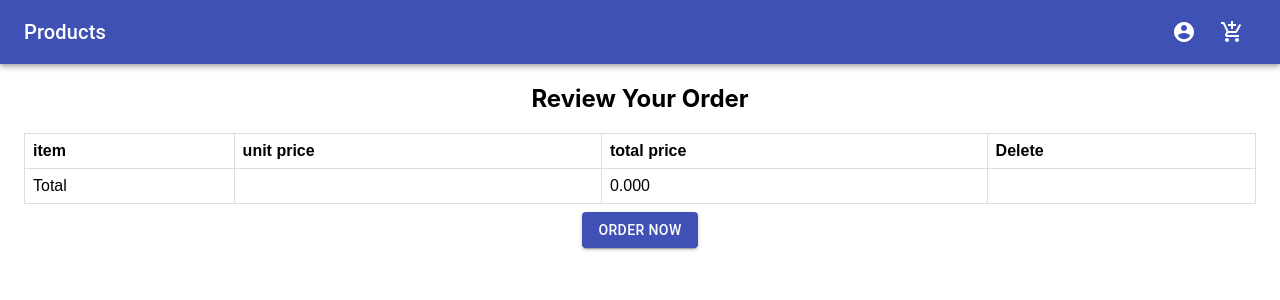
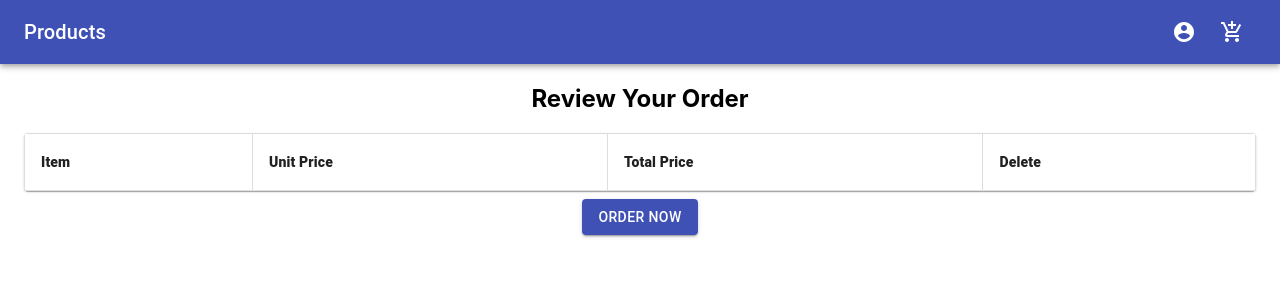
Before and after one commit to AlaaMostapha/product-react-app, a React (Create React App) app: page /ReviewOrder in a window 1280 px wide. Shown: the top 300 px of the page. Built offline with nearby package versions, Linux system fonts and the light colour scheme.

Commit message:
add material ui table and make it reusable for review order page

```diff
--- a/src/components/table/table.js
+++ b/src/components/table/table.js
@@ -1,60 +1,41 @@
-import React from 'react';
-import { makeStyles } from '@material-ui/core/styles';
-import Table from '@material-ui/core/Table';
-import TableBody from '@material-ui/core/TableBody';
-import TableCell from '@material-ui/core/TableCell';
-import TableContainer from '@material-ui/core/TableContainer';
-import TableHead from '@material-ui/core/TableHead';
-import TableRow from '@material-ui/core/TableRow';
-import Paper from '@material-ui/core/Paper';
-import './table.scss';
-
+import React from "react";
+import { makeStyles } from "@material-ui/core/styles";
+import Table from "@material-ui/core/Table";
+import TableBody from "@material-ui/core/TableBody";
+import TableCell from "@material-ui/core/TableCell";
+import TableContainer from "@material-ui/core/TableContainer";
+import TableHead from "@material-ui/core/TableHead";
+import TableRow from "@material-ui/core/TableRow";
+import Paper from "@material-ui/core/Paper";
+import "./table.scss";
 const useStyles = makeStyles({
   table: {
     minWidth: 650,
   },
+  tabelHeadings: {
+    fontWeight: 800,
+  },
 });
 
-function createData(name, calories, fat, carbs, protein) {
-  return { name, calories, fat, carbs, protein };
-}
-
-const rows = [
-  createData('Frozen yoghurt', 159, 6.0, 24, 4.0),
-  createData('Ice cream sandwich', 237, 9.0, 37, 4.3),
-  createData('Eclair', 262, 16.0, 24, 6.0),
-  createData('Cupcake', 305, 3.7, 67, 4.3),
-  createData('Gingerbread', 356, 16.0, 49, 3.9),
-];
-
-export default function BasicTable() {
+export default function BasicTable(props) {
+  const { tableHeadings, arrayItems } = props;
+  console.log(props);
   const classes = useStyles();
-
   return (
     <TableContainer component={Paper}>
       <Table className={classes.table} aria-label="simple table">
         <TableHead>
           <TableRow>
-            <TableCell>Dessert (100g serving)</TableCell>
-            <TableCell align="right">Calories</TableCell>
-            <TableCell align="right">Fat&nbsp;(g)</TableCell>
-            <TableCell align="right">Carbs&nbsp;(g)</TableCell>
-            <TableCell align="right">Protein&nbsp;(g)</TableCell>
+            {tableHeadings.map((tableHeading) => {
+              return (
+                <TableCell className={classes.tabelHeadings}>
+                  {tableHeading}
+                </TableCell>
+              );
+            })}
           </TableRow>
         </TableHead>
-        <TableBody>
-          {rows.map((row) => (
-            <TableRow key={row.name}>
-              <TableCell component="th" scope="row">
-                {row.name}
-              </TableCell>
-              <TableCell align="right">{row.calories}</TableCell>
-              <TableCell align="right">{row.fat}</TableCell>
-              <TableCell align="right">{row.carbs}</TableCell>
-              <TableCell align="right">{row.protein}</TableCell>
-            </TableRow>
-          ))}
-        </TableBody>
+        <TableBody>{arrayItems}</TableBody>
       </Table>
     </TableContainer>
   );
--- a/src/pages/ReviewOrder/ReviewOrder.js
+++ b/src/pages/ReviewOrder/ReviewOrder.js
@@ -1,123 +1,171 @@
-import './ReviewOrder.scss';
-// import Cart from '../../containers/Cart/Cart';
-// import  MediaControlCard from '../../components/MediaControlCard/MediaControlCard';
-import React, { Component } from 'react';
-import {connect} from 'react-redux';
-import Container from '@material-ui/core/Container';
-import LoadingIndicator from '../../components/LoadingIndicator/LoadingIndicator';
-import DeleteIcon from '@material-ui/icons/Delete';
-import Quantity from '../../components/quantity/quantity'
-import  CreateButton from '../../components/Btn/Btn';
-import * as actions from '../../redux/actions/actions';
+import "./ReviewOrder.scss";
+import React, { Component } from "react";
+import { connect } from "react-redux";
+import Container from "@material-ui/core/Container";
+import LoadingIndicator from "../../components/LoadingIndicator/LoadingIndicator";
+import DeleteIcon from "@material-ui/icons/Delete";
+import Quantity from "../../components/quantity/quantity";
+import CreateButton from "../../components/Btn/Btn";
+import * as actions from "../../redux/actions/actions";
+import BasicTable from "../../components/table/table";
+import { TableFooter, TableCell, TableRow } from "@material-ui/core";
 class ReviewOrder extends Component {
   //each product display with quantity and delete btn //rest unit price and total price
-    constructor(props){
+  constructor(props) {
     super(props);
-        this.carttotal=0;
+    this.carttotal = 0;
   }
-    componentDidMount(){
-        console.log(this.props)
+  componentDidMount() {
+    console.log(this.props);
   }
-    calculatTotalPrice(){
-        console.log(this.props.cart)
-        const cartTotal=this.props.cart.reduce(function(accumlator,product){
-            return accumlator + product.price*product.quantity
-        },0).toFixed(3);
+  calculatTotalPrice() {
+    console.log(this.props.cart);
+    const cartTotal = this.props.cart
+      .reduce(function (accumlator, product) {
+        return accumlator + product.price * product.quantity;
+      }, 0)
+      .toFixed(3);
     console.log(cartTotal);
     return cartTotal;
   }
-    removeItemFromCart=(product)=>{
-        this.total=0
-        this.props.deleteItemInCart(product)
-    }
-    createList(){
-        const {cart}=this.props
-        if(cart) {
-            console.log('items in cart')
-            return (cart).map((product)=>{
-                return(
-                   <tr key={product.id}>
-                        <td >
-                            <div style={{display:"flex",justifyContent:"space-between"}}>
-                                <div  style={{display:"flex"}}>
-                                    <img src={product.image} alt={product.title} className="reviewPageImg"/>
-                                    <h4> {product.title}</h4>
+  removeItemFromCart = (product) => {
+    console.log("item remove");
+    this.total = 0;
+    this.props.deleteItemInCart(product);
+  };
+  createList() {
+    const { cart } = this.props;
+    if (cart) {
+      console.log("items in cart");
+      return cart.map((product) => {
+        return (
+          <TableRow key={product.id}>
+            <TableCell component="th" scope="row" display="flex">
+              <div
+                style={{
+                  display: "flex",
+                  alignItems: "center",
+                  justifyContent: "space-between",
+                }}
+              >
+                <div style={{ display: "flex", alignItems: "center" }}>
+                  <img
+                    src={product.image}
+                    alt={product.title}
+                    className="reviewPageImg"
+                  />
+                  {product.title}
                 </div>
-                                <div>
-                                   <br/>
-                                    <Quantity item={product}  key={product.id}/>
+                <Quantity item={product} />
               </div>
-                            </div>
-                        </td>
-                        <td>{product.price}</td>
-                        <td >{(product.price*product.quantity).toFixed(3)}</td>
-                        <td> <CreateButton color="secondary" text={ <DeleteIcon />} onClick={()=>this.removeItemFromCart(product)}/></td>
-                   </tr>
-                )
-            })
-        }else{
-            console.log('no items in cart')
-            return (<div>No items</div>)
+            </TableCell>
+            <TableCell>{product.price}</TableCell>
+            <TableCell>
+              {(product.price * product.quantity).toFixed(3)}
+            </TableCell>
+            <TableCell>
+              <CreateButton
+                color="secondary"
+                text={<DeleteIcon />}
+                onClick={() => this.removeItemFromCart(product)}
+              />
+            </TableCell>
+          </TableRow>
+        );
+      });
+    } else {
+      console.log("no items in cart");
+      return <div>No items</div>;
     }
   }
-    redirectToUserForm=()=>{
+  redirectToUserForm = () => {
     return this.props.history.push(`/OrderNow`);
-    }
+  };
+  tableHeadings = ["Item", "Unit Price", "Total Price", "Delete"];
   render() {
-        const{cartLoader}=this.props
+    const { cartLoader } = this.props;
     return (
       <Container maxWidth="lg" className="ProductListContainer">
         <h2 className="text-center">Review Your Order</h2>
-                {(cartLoader) ?  <LoadingIndicator/>:
-                    <table>
-                        <thead>
-                            <tr>
-                                <th>item</th>
-                                <th>unit price</th>
-                                <th>total price</th>
-                                <th>Delete</th>
-                            </tr>
-                        </thead>
-
-                        {/* <Grid container spacing={2} >  */}
-                        <tbody>
-                            {console.log(this.createList())}
-                            {this.createList()}
-                        </tbody>
-                        {/* </Grid> */}
-                        <tfoot>
-                            <tr>
-                                <td>Total</td>
-                                <td></td>
-                                <td>{}{this.calculatTotalPrice()}</td>
-                                <td></td>
-                            </tr>
-                        </tfoot>
-                    </table>
-                }
-                <div style={{textAlign:"center"}}>
-                    <CreateButton color="primary" text="Order Now"  onClick={this.redirectToUserForm}/>
+        {cartLoader ? (
+          <LoadingIndicator />
+        ) : (
+          <BasicTable
+            tableHeadings={this.tableHeadings}
+            arrayItems={this.props.cart.map((product, index) => (
+              <>
+                <TableRow key={product.name}>
+                  <TableCell component="th" scope="row" display="flex">
+                    <div
+                      style={{
+                        display: "flex",
+                        alignItems: "center",
+                        justifyContent: "space-between",
+                      }}
+                    >
+                      <div style={{ display: "flex", alignItems: "center" }}>
+                        <img
+                          src={product.image}
+                          alt={product.title}
+                          className="reviewPageImg"
+                        />
+                        {product.title}
+                      </div>
+                      <Quantity item={product} />
+                    </div>
+                  </TableCell>
+                  <TableCell>{product.price}</TableCell>
+                  <TableCell>
+                    {(product.price * product.quantity).toFixed(3)}
+                  </TableCell>
+                  <TableCell>
+                    <CreateButton
+                      color="secondary"
+                      text={<DeleteIcon />}
+                      onClick={() => this.removeItemFromCart(product)}
+                    />
+                  </TableCell>
+                </TableRow>
+                {index === this.props.cart.length - 1 && (
+                  <TableRow>
+                    <TableCell>
+                      <b>Total</b>
+                    </TableCell>
+                    <TableCell colspan={3} style={{ textAlign: "center" }}>
+                      <b>{this.calculatTotalPrice()}</b>
+                    </TableCell>
+                  </TableRow>
+                )}
+              </>
+            ))}
+          />
+        )}
+        <div style={{ textAlign: "center" }}>
+          <CreateButton
+            color="primary"
+            text="Order Now"
+            onClick={this.redirectToUserForm}
+          />
         </div>
       </Container>
     );
   }
 }
 
-function mapDispatchToProps(dispatch){
-  return{
-   deleteItemInCart: (product)=>dispatch(actions.deleteItemInCart(product))
+function mapDispatchToProps(dispatch) {
+  return {
+    deleteItemInCart: (product) => dispatch(actions.deleteItemInCart(product)),
+  };
 }
+function mapStateToProps(state) {
+  console.log(state);
+  //  console.log(state.productsReducer)
+  return {
+    cart: state.cartReducer.cart,
+    cartLoader: state.cartReducer.cartLoader,
+  };
 }
-function mapStateToProps(state){
-  console.log(state)
-  //  console.log(state.productsReducer)
-  return{
-    cart:state.cartReducer.cart,
-    cartLoader:state.cartReducer.cartLoader,
-  }
-}
-export default connect(mapStateToProps,mapDispatchToProps)(ReviewOrder);
-
+export default connect(mapStateToProps, mapDispatchToProps)(ReviewOrder);
 
 // first quantity come from store to display in review OrderNow
 // after that it change in page
```
Lines whose indentation alone changed are shown as unchanged.
